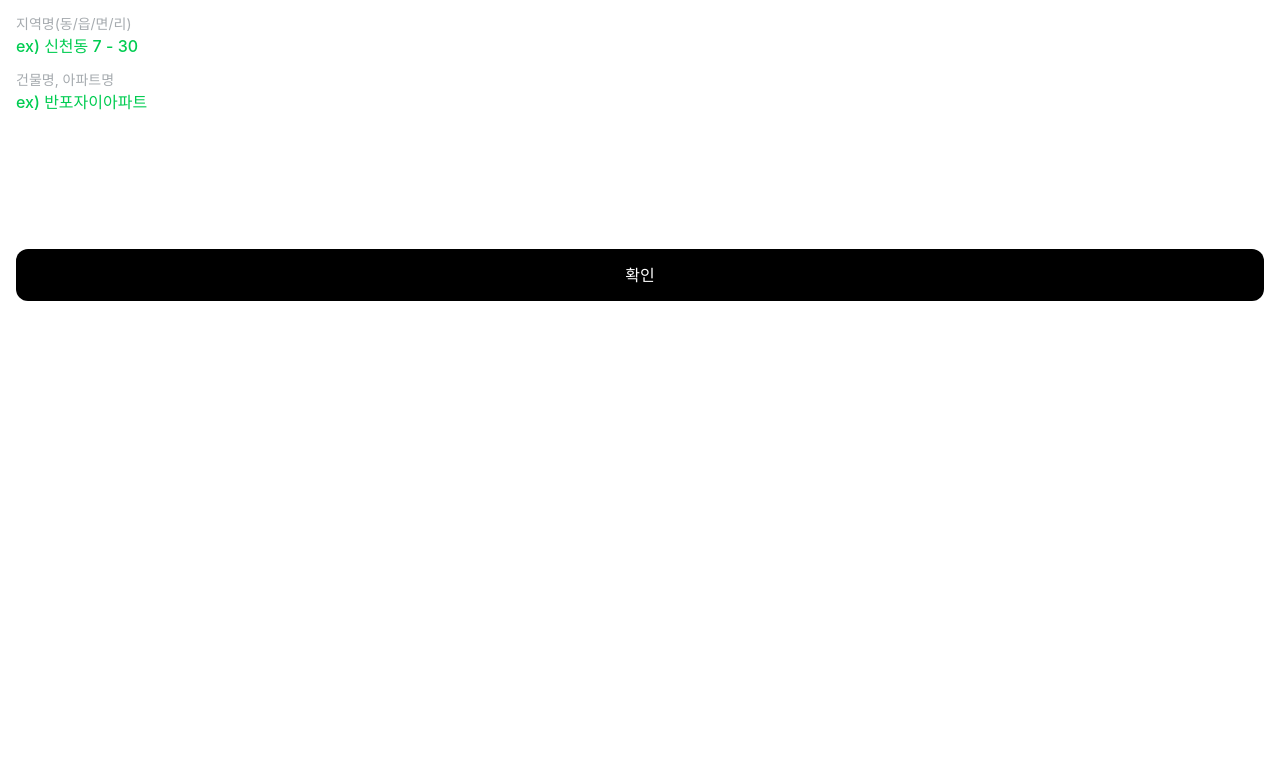
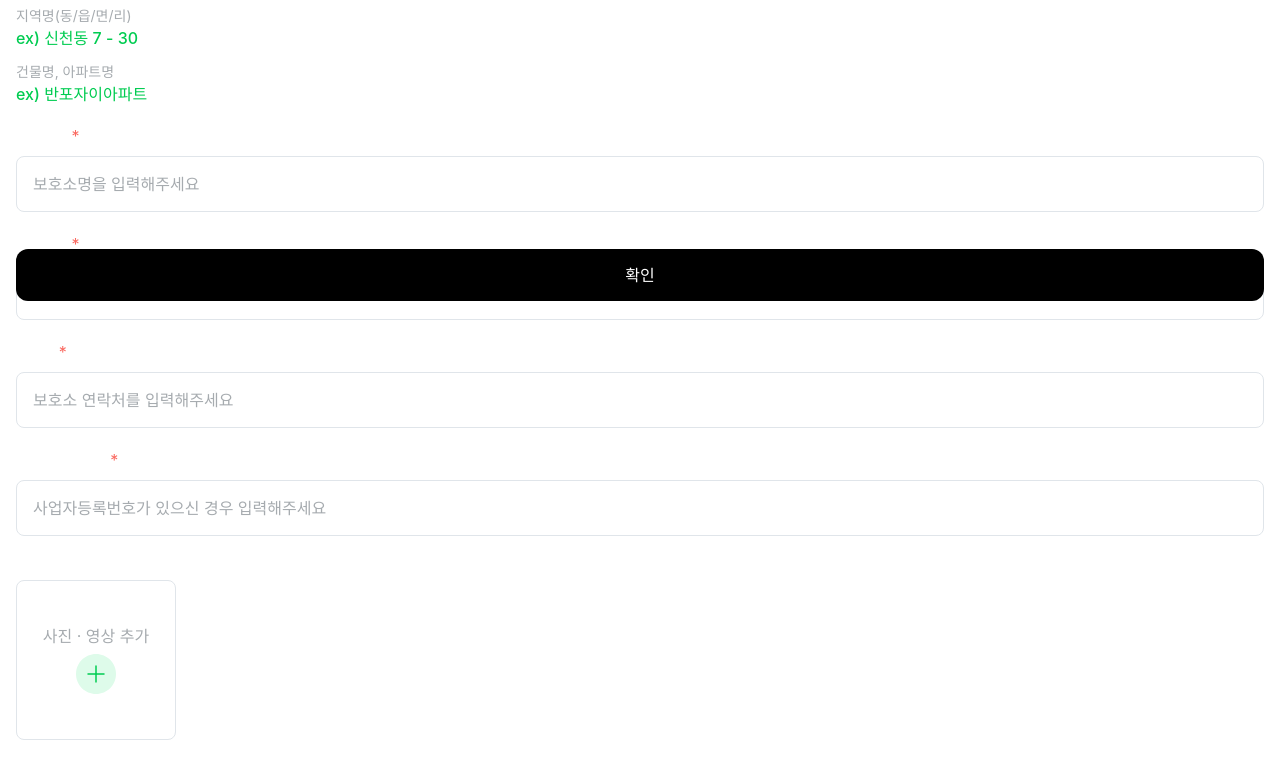
Before and after one commit to Team-Lea-Squad/take-meow-home-client, a Next.js app: page / in a window 1280 px wide. Shown: the part 483-1262 px from the top of the page. Built offline with nearby package versions, Linux system fonts and the light colour scheme.

Commit message:
Add: 이미지 추가 컴포넌트

```diff
--- a/src/app/layout.tsx
+++ b/src/app/layout.tsx
@@ -6,6 +6,8 @@ import BottomButton from "@/components/BottomButton";
 import DaySelectorButton from "@/components/DaySelectorButton";
 import Address from "@/components/Address";
 import AddressSelector from "@/components/AddressSelector";
+import InputForm from "@/components/InputForm";
+import AddImage from "@/components/AddImage";
 
 const geistSans = Geist({
   variable: "--font-geist-sans",
@@ -33,10 +35,34 @@ export default function RootLayout({
         className={`${geistSans.variable} ${geistMono.variable} antialiased bg-background-white`}
       >
         <Header />
-        <div className="px-600 flex flex-col w-full py-900 gap-700">
+        <div className="px-600 flex flex-col w-full py-900 gap-700 mt-14">
           <DaySelectorButton />
           <Address />
           <AddressSelector />
+          <InputForm
+            label="보호소명"
+            placeholder="보호소명을 입력해주세요"
+            isRequired
+          />
+          <InputForm
+            label="대표자명"
+            placeholder="대표자명을 입력해주세요"
+            isRequired
+          />
+          <InputForm
+            label="연락처"
+            placeholder="보호소 연락처를 입력해주세요"
+            isRequired
+            isNumber
+          />
+          <InputForm
+            label="사업자등록번호"
+            placeholder="사업자등록번호가 있으신 경우 입력해주세요"
+            isRequired
+            isNumber
+          />
+          <AddImage label="보호소 이미지" />
+
           {children}
         </div>
         <div>
--- /dev/null
+++ b/src/components/AddImage.tsx
@@ -0,0 +1,83 @@
+"use client";
+import React, { useState } from "react";
+import Image from "next/image";
+
+const AddImage = ({ label }: { label: string }) => {
+  const [media, setMedia] = useState<
+    { type: "image" | "video"; src: string }[]
+  >([]);
+
+  const handleUpload = (e: React.ChangeEvent<HTMLInputElement>) => {
+    const files = e.target.files;
+    if (!files) return;
+
+    const fileArray = Array.from(files);
+    fileArray.forEach((file) => {
+      const fileType = file.type.startsWith("video") ? "video" : "image";
+
+      const reader = new FileReader();
+      reader.onloadend = () => {
+        if (reader.result) {
+          setMedia((prev) => [
+            ...prev,
+            { type: fileType, src: reader.result as string }
+          ]);
+        }
+      };
+      reader.readAsDataURL(file);
+    });
+  };
+
+  return (
+    <div className="flex flex-col gap-2">
+      <p className="text-paragraph-120-B">{label}</p>
+      <div className="flex gap-3">
+        {/* 업로드 버튼 */}
+        <div className="w-40 h-40 border rounded-lg flex flex-col justify-center items-center border-line-medium text-body-120-R text-text-lite gap-2 cursor-pointer relative overflow-hidden shrink-0">
+          <p>사진 · 영상 추가</p>
+          <Image
+            src="/icons/add-image.svg"
+            alt="add-image"
+            width={40}
+            height={40}
+          />
+          <input
+            type="file"
+            accept="image/*,video/*"
+            multiple
+            onChange={handleUpload}
+            className="absolute inset-0 opacity-0 cursor-pointer"
+          />
+        </div>
+
+        <div className="flex gap-2 overflow-x-auto">
+          {media.map((item, idx) => (
+            <div
+              key={idx}
+              className="w-40 h-40 rounded-lg overflow-hidden shrink-0"
+              style={{ minWidth: "160px", minHeight: "160px" }}
+            >
+              {item.type === "image" ? (
+                <Image
+                  src={item.src}
+                  alt={`uploaded-${idx}`}
+                  width={160}
+                  height={160}
+                  className="object-cover"
+                />
+              ) : (
+                <video
+                  src={item.src}
+                  controls
+                  className="w-full h-full object-cover"
+                />
+              )}
+            </div>
+          ))}
+        </div>
+      </div>
+    </div>
+  );
+};
+
+export default AddImage;
--- a/src/components/Header.tsx
+++ b/src/components/Header.tsx
@@ -17,7 +17,7 @@ const Header = () => {
   })();
 
   return (
-    <div className="w-full h-16 bg-background-white text-text-dark p-600 flex justify-between items-center">
+    <div className="w-full h-16 bg-background-white text-text-dark p-600 flex justify-between items-center fixed top-0 z-10">
       <div className="flex gap-400 text-body-120-M items-center">
         <Image
           src="/icons/header-left.svg"
--- /dev/null
+++ b/src/components/InputForm.tsx
@@ -0,0 +1,71 @@
+"use client";
+
+import React, { useState } from "react";
+import Image from "next/image";
+
+interface InputFormProps {
+  label: string;
+  placeholder: string;
+  isRequired?: boolean;
+  isNumber?: boolean;
+}
+
+const InputForm = ({
+  label,
+  placeholder = "",
+  isRequired = false,
+  isNumber = false
+}: InputFormProps) => {
+  const [value, setValue] = useState("");
+  const [isFocused, setIsFocused] = useState(false);
+
+  const handleChange = (e: React.ChangeEvent<HTMLInputElement>) => {
+    const newValue = e.target.value;
+    if (isNumber) {
+      const numericValue = newValue.replace(/[^0-9]/g, "");
+      setValue(numericValue);
+    } else {
+      setValue(newValue);
+    }
+  };
+
+  return (
+    <div className="flex gap-2 w-full flex-col">
+      <div className="flex gap-1 items-center">
+        <p className="text-paragraph-120-B">{label}</p>
+        {isRequired && <p className="text-text-error">*</p>}
+      </div>
+      <div
+        className={`flex justify-between w-full rounded-lg h-14 p-600 gap-2 border ${
+          value ? "border-primary" : "border-line-medium"
+        }`}
+      >
+        <input
+          type="text"
+          inputMode={isNumber ? "numeric" : "text"}
+          placeholder={placeholder}
+          className="placeholder:text-text-lite text-text-dark focus:outline-none w-full"
+          value={value}
+          onChange={handleChange}
+          onFocus={() => setIsFocused(true)}
+          onBlur={() => setIsFocused(false)}
+        />
+        {isFocused && value && (
+          <Image
+            src="/icons/form-close.svg"
+            alt="clear-input"
+            width={24}
+            height={24}
+            style={{ cursor: "pointer" }}
+            onMouseDown={(e) => {
+              e.preventDefault();
+              setValue("");
+            }}
+          />
+        )}
+      </div>
+    </div>
+  );
+};
+
+export default InputForm;
```
Also changed, not shown: public/icons/add-image.svg (added).
